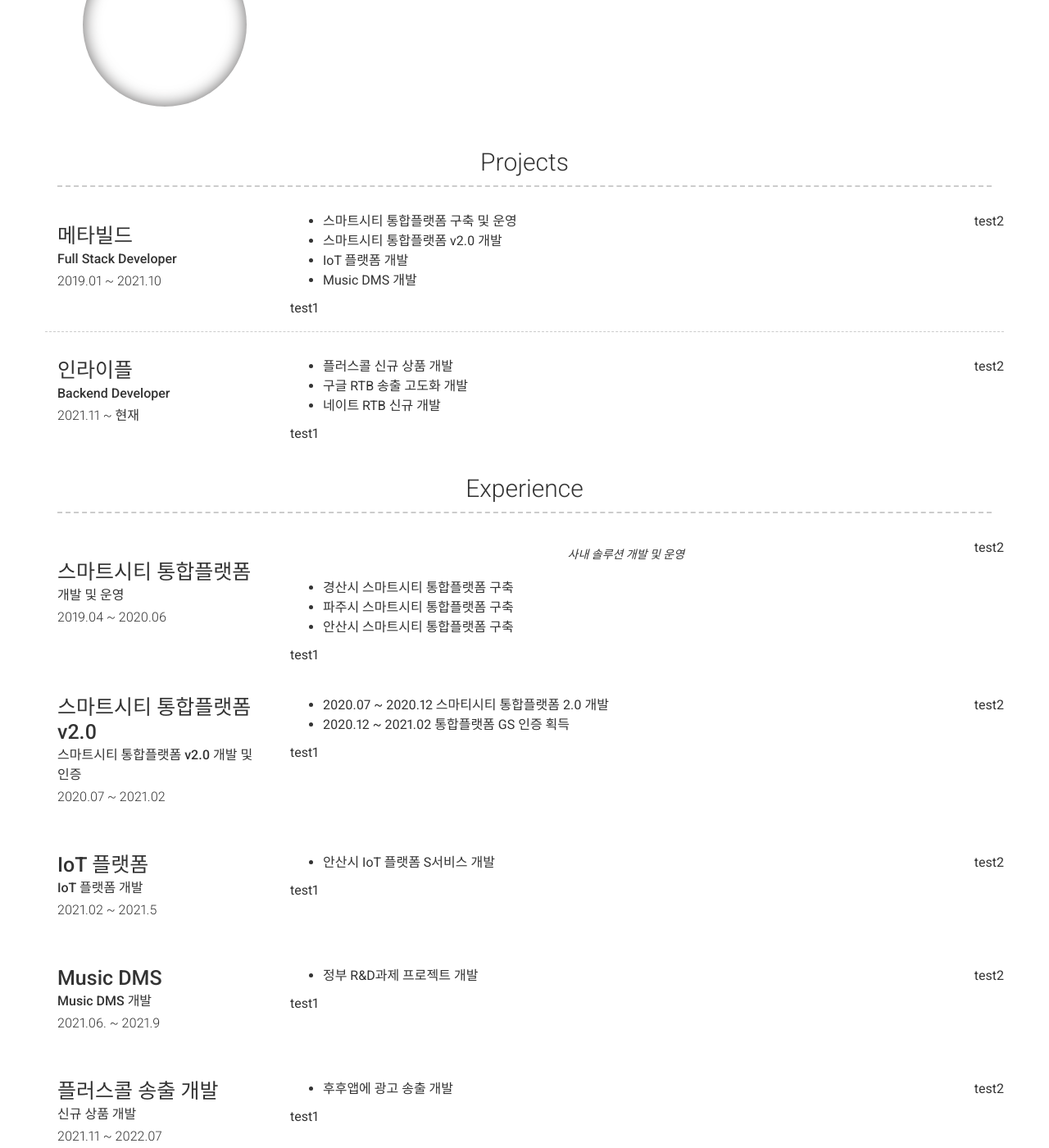
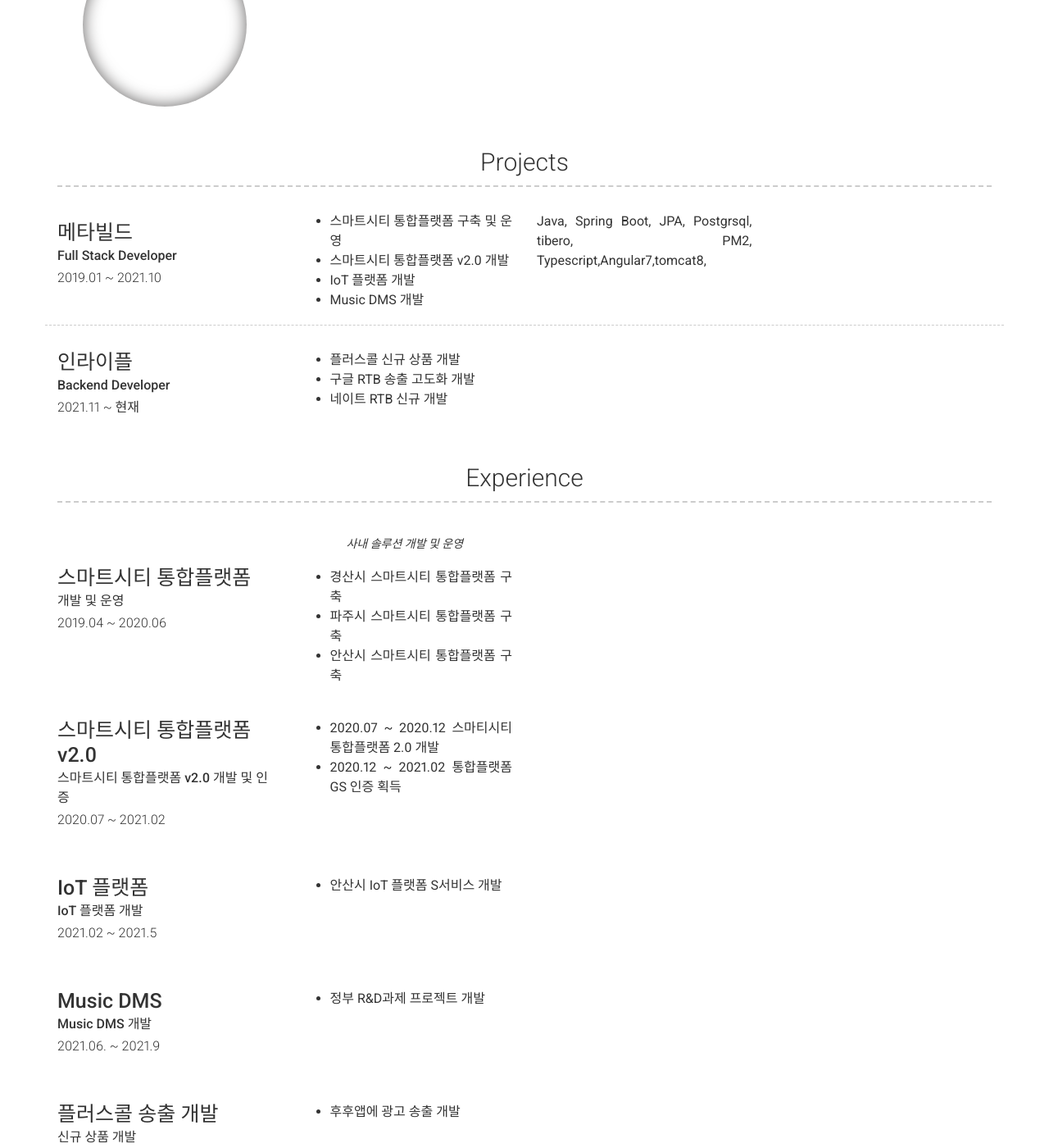
Before and after one commit to HyunSeung94/hyunseung94.github.io, a Jekyll site: the page built from index.md, in a window 1280 px wide and 1400 px high, scrolled down 372 px. Shown: the whole window at 82% size. Built offline with Jekyll 4.4.1, drawn with Linux system fonts in a browser that asks for light colours; nearby versions of some CDN libraries; some of the changed text lies outside the part shown.

Commit message:
테스트

```diff
--- a/_includes/section-list.html
+++ b/_includes/section-list.html
@@ -19,13 +19,18 @@
         {% endfor %}
       </p>
     </div>
-    <div class="col-xs-12 col-sm-8 col-md-9 col-print-12 content">
+<!--    <div class="col-xs-12 col-sm-8 col-md-9 col-print-12 content">-->
+    <div class="col-xs-12 col-sm-4 col-md-3 col-print-12 content">
       {%- if item.quote -%}
         <p class="quote">{{ item.quote }}</p>
       {%- endif -%}
       {{ item.description | strip | markdownify }}
-      <p>test1</p>
     </div>
-    <p>test2</p>
+    <div class="col-xs-12 col-sm-4 col-md-3 col-print-12 content">
+<!--      {%- if item.quote -%}-->
+<!--      <p class="quote">{{ item.quote }}</p>-->
+<!--      {%- endif -%}-->
+      {{ item.stack | strip | markdownify }}
+    </div>
   </div>
 {% endfor %}
```
